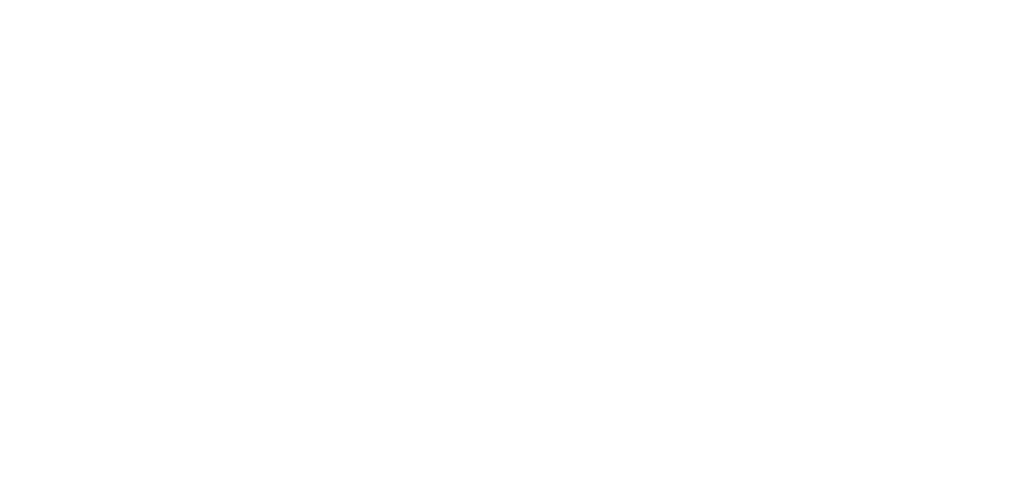
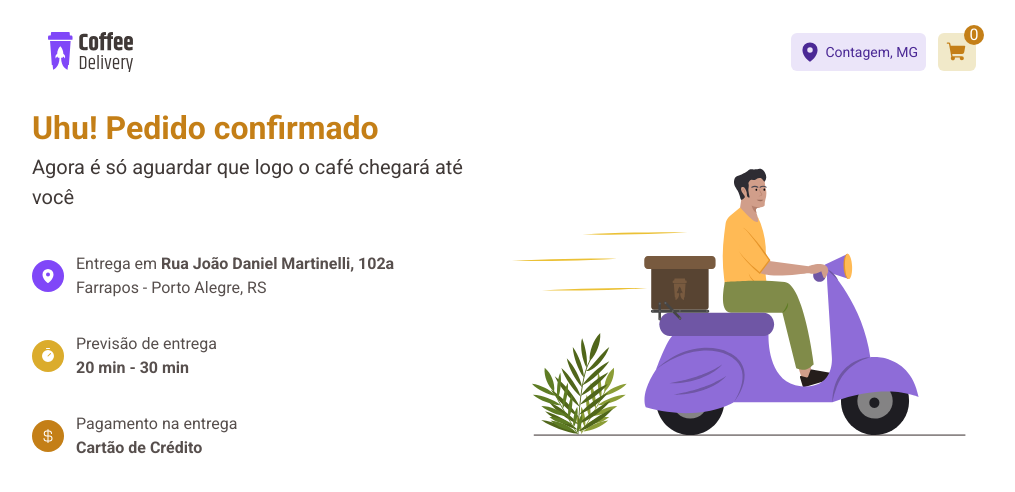
Before and after one commit to luiszkm/CoffeeDeleivery, a React (Vite) app: page /success in a window 1280 px wide. Before the commit this address had no page. Shown: the top 492 px of the page, without its empty margins (128-1143 px from the left). Built offline with nearby package versions, Linux system fonts and the light colour scheme.

Commit message:
add page Success

```diff
--- a/src/Router.tsx
+++ b/src/Router.tsx
@@ -2,6 +2,7 @@
 import { DefaultLayout } from './layouts/DefaultLayout'
 import { Checkout } from './pages/checkout/Checkout'
 import { Home } from './pages/Home'
+import { Success } from './pages/Success'
 
 export function AppRouter() {
   return (
@@ -9,6 +10,7 @@
       <Route path="/" element={<DefaultLayout />}>
         <Route path="/" element={<Home />} />
         <Route path="/checkout" element={<Checkout />} />
+        <Route path="/success" element={<Success />} />
       </Route>
     </Routes>
   )
--- a/src/components/Card.tsx
+++ b/src/components/Card.tsx
@@ -43,9 +43,10 @@
       <div className="relative -top-5 flex items-center flex-col gap-3">
         <img src={data.image} alt={data.name}
         className="w-[120px] h-[120px] object-cover" />
-       <div className="flex items-center gap-3">
+       <div className="flex items-center gap-3 flex-wrap justify-center">
        {data.type.map(item=>(
-            <span className=" px-1 py-2 rounded-[10px] uppercase font-bold bg-yellow-light text-yellow-dark">
+            <span className=" px-1 py-2 rounded-[10px] uppercase font-bold bg-yellow-light text-yellow-dark"
+            key={item}>
               {item}
             </span>
           ))}
--- /dev/null
+++ b/src/pages/Success.tsx
@@ -0,0 +1,49 @@
+import { CurrencyDollar, MapPin, Timer } from 'phosphor-react'
+import successLogo from '../assets/Success.svg'
+
+
+
+export function Success () {
+
+
+  return(
+    <div className="flex w-full justify-between items-center flex-col lg:flex-row">
+      <section >
+        <h2 className='text-yellow-dark font-extrabold text-3xl font-mono'>Uhu! Pedido confirmado</h2>
+        <span className='text-xl text-base-subTitle'>Agora é só aguardar que logo o café chegará até você</span>
+
+        <div className='flex items-start flex-col gap-8 mt-10 mb-10 text-base-text'>
+          <div className="flex items-center gap-3" >
+            <div className="bg-purple-normal w-8 h-8 rounded-full flex items-center justify-center">
+            <MapPin size={16} color="#ffffff" weight="fill" />
+            </div>
+            <div className="flex flex-col">
+              <span>Entrega em <strong>Rua João Daniel Martinelli, 102a</strong></span>
+              <span>Farrapos - Porto Alegre, RS</span>
+            </div>
+          </div>
+          <div className="flex items-center gap-3" >
+            <div className="bg-yellow-normal w-8 h-8 rounded-full flex items-center justify-center">
+            <Timer size={16} color="#ffffff" weight="fill" />
+            </div>
+            <div className="flex flex-col">
+              <span>Previsão de entrega</span>
+              <strong>20 min - 30 min</strong>
+            </div>
+          </div>
+          <div className="flex items-center gap-3" >
+            <div className="bg-yellow-dark w-8 h-8 rounded-full flex items-center justify-center">
+            <CurrencyDollar size={16} color="#ffffff" weight="fill" />
+            </div>
+            <div className="flex flex-col">
+              <span>Pagamento na entrega</span>
+              <strong>Cartão de Crédito</strong>
+            </div>
+          </div>
+        </div>
+      </section>
+      <img src={successLogo} alt="" />
+
+    </div>
+  )
+}
--- a/src/pages/checkout/Checkout.tsx
+++ b/src/pages/checkout/Checkout.tsx
@@ -4,7 +4,7 @@
 import { useForm, FormProvider } from 'react-hook-form'
 import { PaymentMethod } from './components/PaymentMethod';
 import { useShopCar } from '../../hooks/useShopCar';
-
+import emptyCar from "../../assets/emptyCart.svg"
 
 type ProductsPurchases = {
   id: string
@@ -37,7 +37,7 @@
 }
 
 export function Checkout() {
-  const { products, handleRemoveProductInShopCar, loadProducts  } = useShopCar()
+  const { products, handleRemoveProductInShopCar, loadProducts } = useShopCar()
 
 
 
@@ -65,9 +65,6 @@
 
   let frete = totalPriceProducts > 5000 ? 0 : totalPriceProducts > 3000 ? 5 : 10
   const freteBrl = frete.toLocaleString('pt-br', { minimumFractionDigits: 2 })
-  console.log(frete);
-
-
 
   const totalPrice = Number(currentPrice + frete)
   const totalPriceBrl = totalPrice.toLocaleString('pt-br', { minimumFractionDigits: 2 })
@@ -76,7 +73,6 @@
 
   const isError = Object.entries(errors);
 
-
   function handleSubmitForm(data: PurchaseInformationProps) {
 
     alert('ok')
@@ -84,17 +80,14 @@
   }
   let test
 
-
   useEffect(() => {
     const loadPrice = () => {
       test = products.reduce((total, price) => total + Number(price.amount * price.price), 0)
 
     }
-
     loadPrice()
 
-
-  },[loadProducts])
+  }, [loadProducts])
   return (
     <div className="flex flex-col items-center w-full gap-8 md:flex-row">
       <section>
@@ -112,6 +105,8 @@
       <section className='w-full max-w-md'>
         <h2 className="text-lg font-bold mb-4">Cafés selecionados</h2>
 
+        {
+        products.length > 0 ?
           <div className='bg-base-card rounded-tr-[36px] rounded-bl-[36px] rounded-md flex flex-col items-center gap-6 p-10 max-w-md'>
             {products && products.map(product => (
               <TabCard
@@ -132,7 +127,7 @@
               </div>
               <div className='flex items-center w-full justify-between'>
                 <span className='text-sm'>Entrega</span>{test}
-              <span className='text-md'>{frete === 0 ? "Frete Gratis" :` R$ ${freteBrl}`}</span>
+                <span className='text-md'>{frete === 0 ? "Frete Gratis" : ` R$ ${freteBrl}`}</span>
               </div>
               <div className='flex items-center w-full justify-between text-base-title text-xl'>
                 <strong className=''>Total</strong>
@@ -149,7 +144,13 @@
               disabled={isError.length > 0}
             >confirmar pedido
             </button>
+          </div> :
+          <div className='bg-base-card rounded-tr-[36px] rounded-bl-[36px] rounded-md flex flex-col items-center p-3'>
+            <strong>Seu carrinho está vazio</strong>
+              <img  className='h-[342px] w-[400px]'
+               src={emptyCar} alt="seu carrinho está vazio." />
           </div>
+        }
       </section>
     </div>
   )
```
Also changed, not shown: src/assets/Success.svg (added), src/assets/emptyCart.svg (added). Lines whose indentation alone changed are shown as unchanged.
